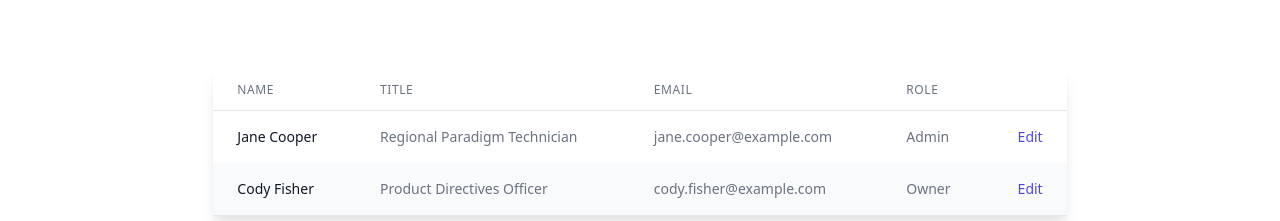
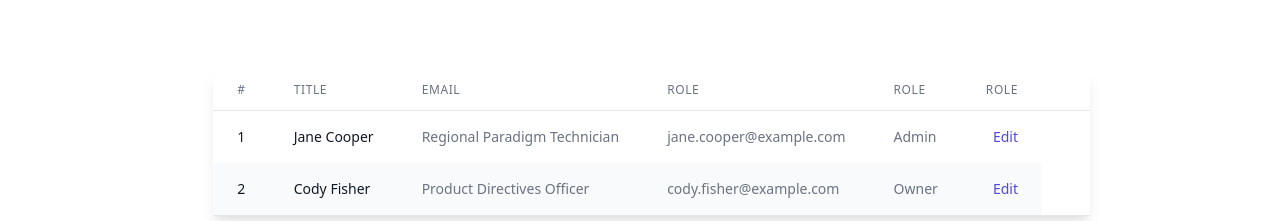
Before and after one commit to Khoby-790/coinbase-clone, a React (Create React App) app: page / in a window 1280 px wide. Shown: the part 730-951 px from the top of the page. Built offline with nearby package versions, Linux system fonts and the light colour scheme.

Commit message:
--- Auto-Git Commit ---

```diff
--- a/src/pages/HomePage/sections/TableRatingSection.jsx
+++ b/src/pages/HomePage/sections/TableRatingSection.jsx
@@ -32,7 +32,7 @@
                         scope="col"
                         className="px-6 py-3 text-left text-xs font-medium text-gray-500 uppercase tracking-wider"
                       >
-                        Name
+                        #
                       </th>
                       <th
                         scope="col"
@@ -45,6 +45,18 @@
                         className="px-6 py-3 text-left text-xs font-medium text-gray-500 uppercase tracking-wider"
                       >
                         Email
+                      </th>
+                      <th
+                        scope="col"
+                        className="px-6 py-3 text-left text-xs font-medium text-gray-500 uppercase tracking-wider"
+                      >
+                        Role
+                      </th>
+                      <th
+                        scope="col"
+                        className="px-6 py-3 text-left text-xs font-medium text-gray-500 uppercase tracking-wider"
+                      >
+                        Role
                       </th>
                       <th
                         scope="col"
@@ -65,6 +77,9 @@
                           personIdx % 2 === 0 ? "bg-white" : "bg-gray-50"
                         }
                       >
+                        <td className="px-6 py-4 whitespace-nowrap text-sm font-medium text-gray-900">
+                          {personIdx + 1}
+                        </td>
                         <td className="px-6 py-4 whitespace-nowrap text-sm font-medium text-gray-900">
                           {person.name}
                         </td>
```
